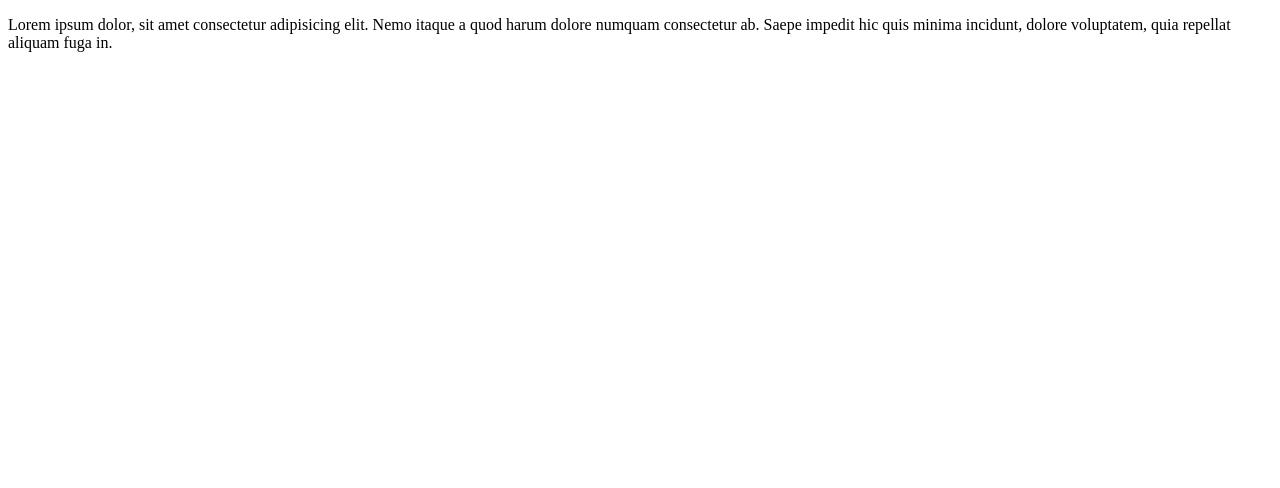
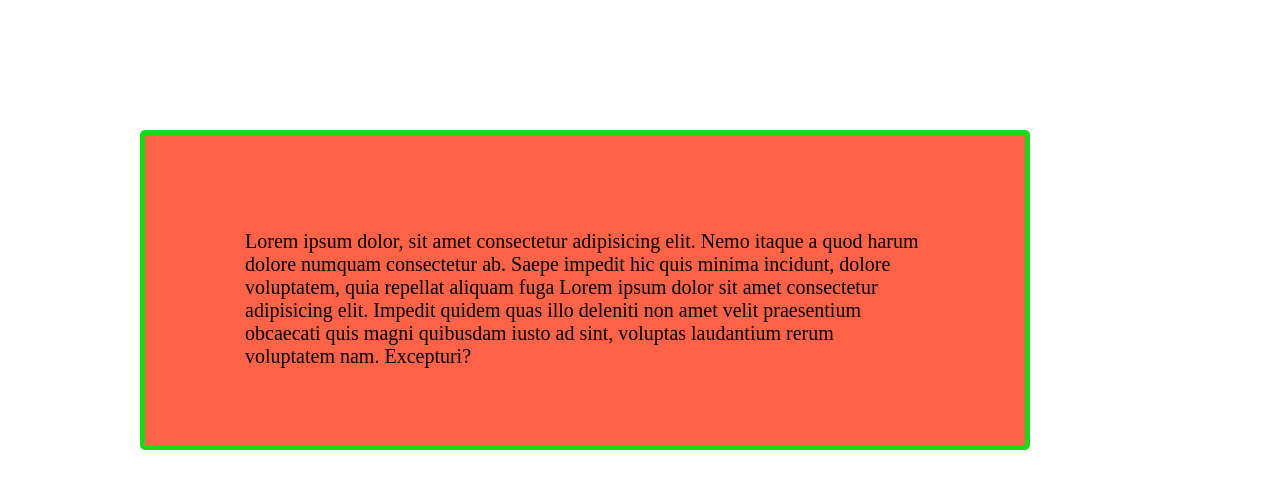
Before and after one commit to Tusharzade2002/Assignment-14, a plain HTML site: page index.html in a window 1280 px wide. Drawn offline with Linux system fonts and the light colour scheme.

Commit message:
margin padding added

```diff
--- a/index.html
+++ b/index.html
@@ -5,15 +5,36 @@
     <meta name="viewport" content="width=device-width, initial-scale=1.0">
     <title>Assignment 14</title>
     <style>
+        body{
+            margin: 0;
+            padding: 0;
+            box-sizing: border-box;
+        }
+        .main{
+            border: solid rgb(25, 218, 22) 5px;
+            border-radius: 5px;
+            height: 200px;
+            width: 800px;
+            margin: 130px 140px;
+            padding: 55px 40px;
+            background-color: tomato;
+
+        }
+        .text{
+                  font-size:20px;
+                  margin: 40px 60px;
+        }
 
     </style>
 </head>
 <body>
-    <div>
-            <p>
+    <div class="main">
+            <p class="text">
                 Lorem ipsum dolor, sit amet consectetur adipisicing elit. Nemo itaque a quod
                  harum dolore numquam consectetur ab. Saepe impedit hic quis minima incidunt,
-                  dolore voluptatem, quia repellat aliquam fuga in.
+                dolore voluptatem, quia repellat aliquam fuga Lorem ipsum dolor sit amet consectetur
+                adipisicing elit. Impedit quidem quas illo deleniti non amet velit praesentium obcaecati
+                quis magni quibusdam iusto ad sint, voluptas laudantium rerum voluptatem nam. Excepturi?
             </p>
     </div>
 </body>
```
